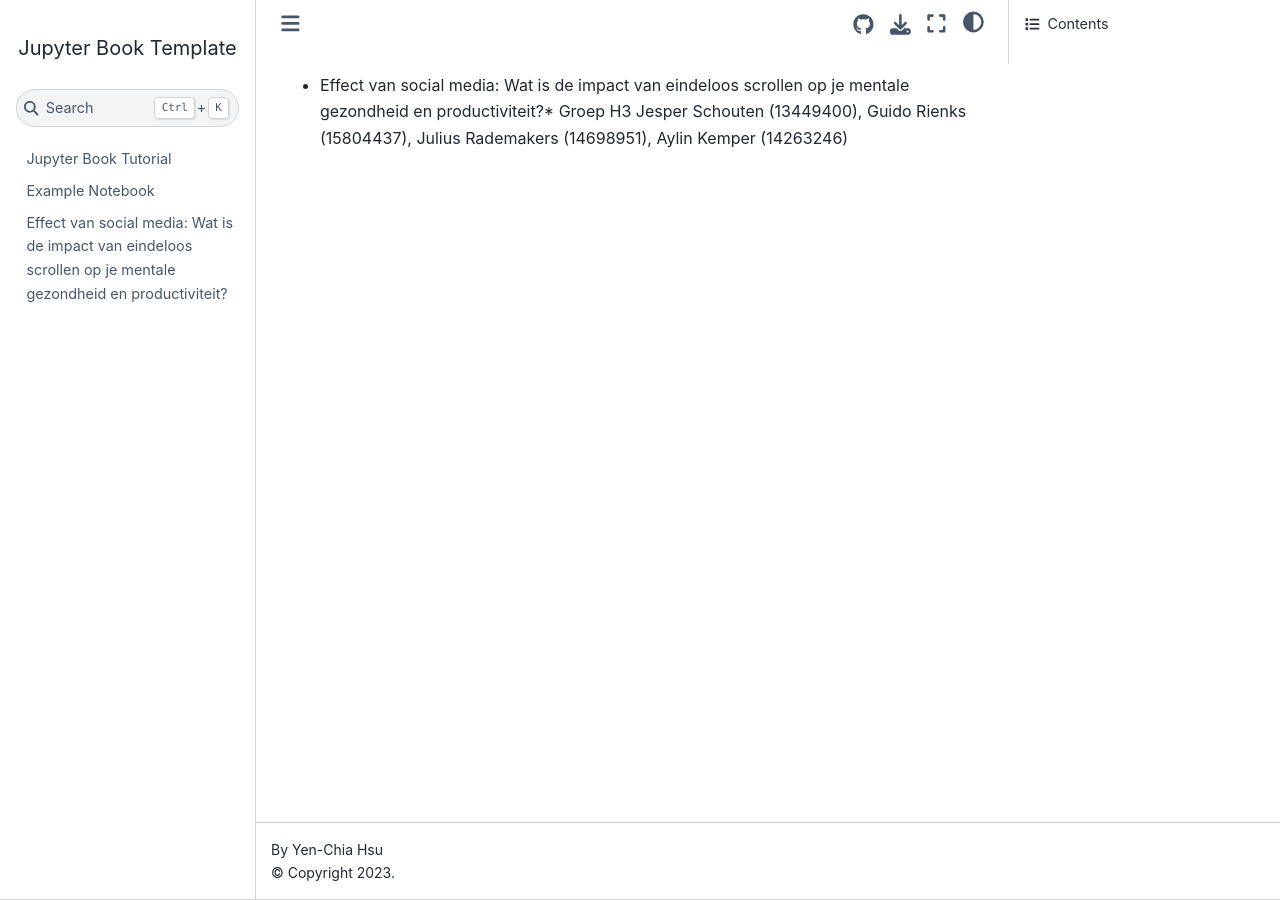
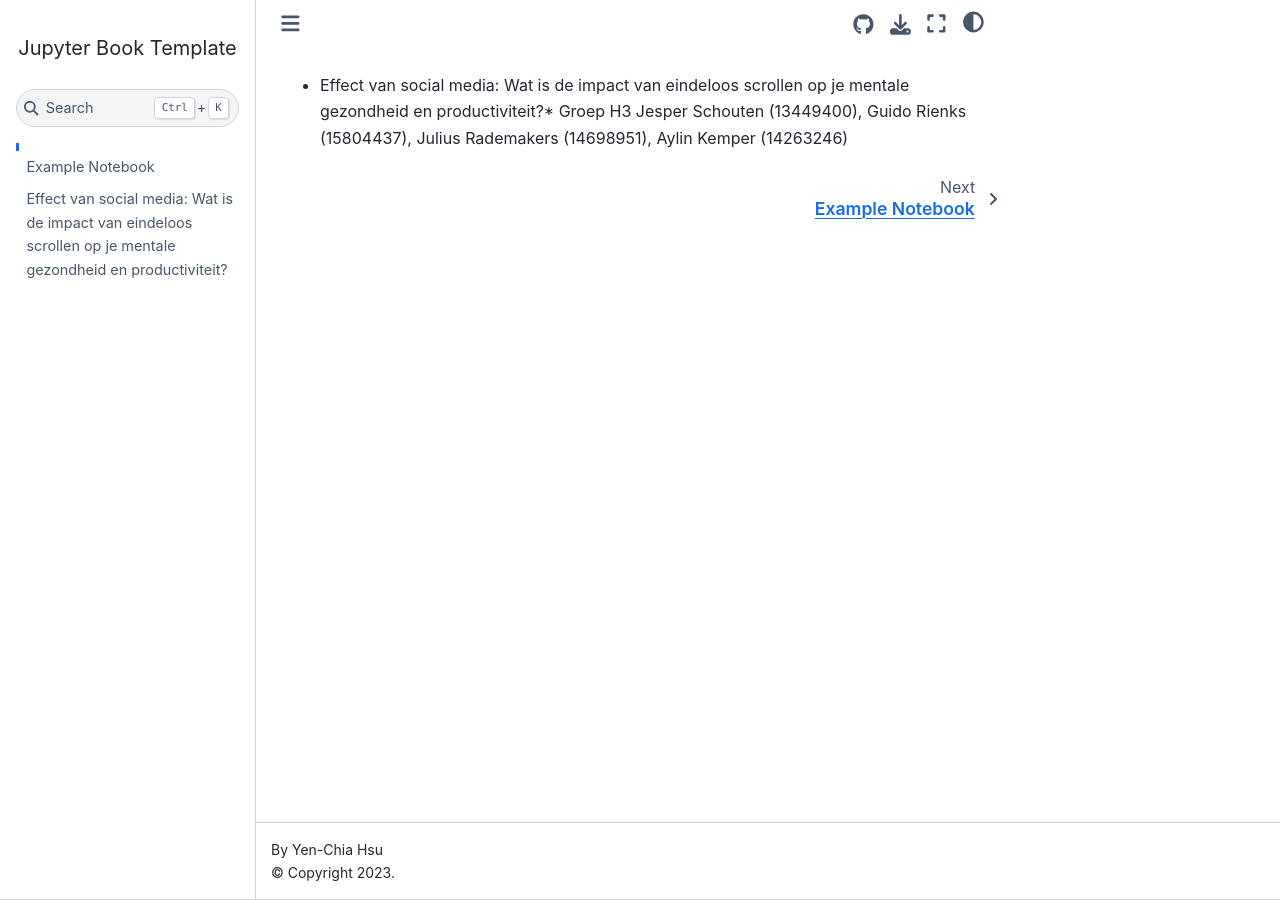
Before and after one commit to Aylinkem/informatie, a Jupyter Book: the page built from docs/Voorpagina.md, in a window 1280 px wide. Built offline with Jupyter Book 1.0.4 settings and Sphinx 7.4.7 and the Sphinx Book theme 1.1.4, drawn with Linux system fonts in a browser that asks for light colours; comment, search, counter and statistics services are not loaded; some of the changed lines change nothing that is shown.

Commit message:
Update _toc.yml

```diff
--- a/_toc.yml
+++ b/_toc.yml
@@ -2,7 +2,7 @@
 # Learn more at https://jupyterbook.org/customize/toc.html
 
 format: jb-book
-root: docs/home
+root: docs/Voorpagina
 chapters:
 - file: docs/notebook
 - file: docs/Social_Media_Impact_Template
```
